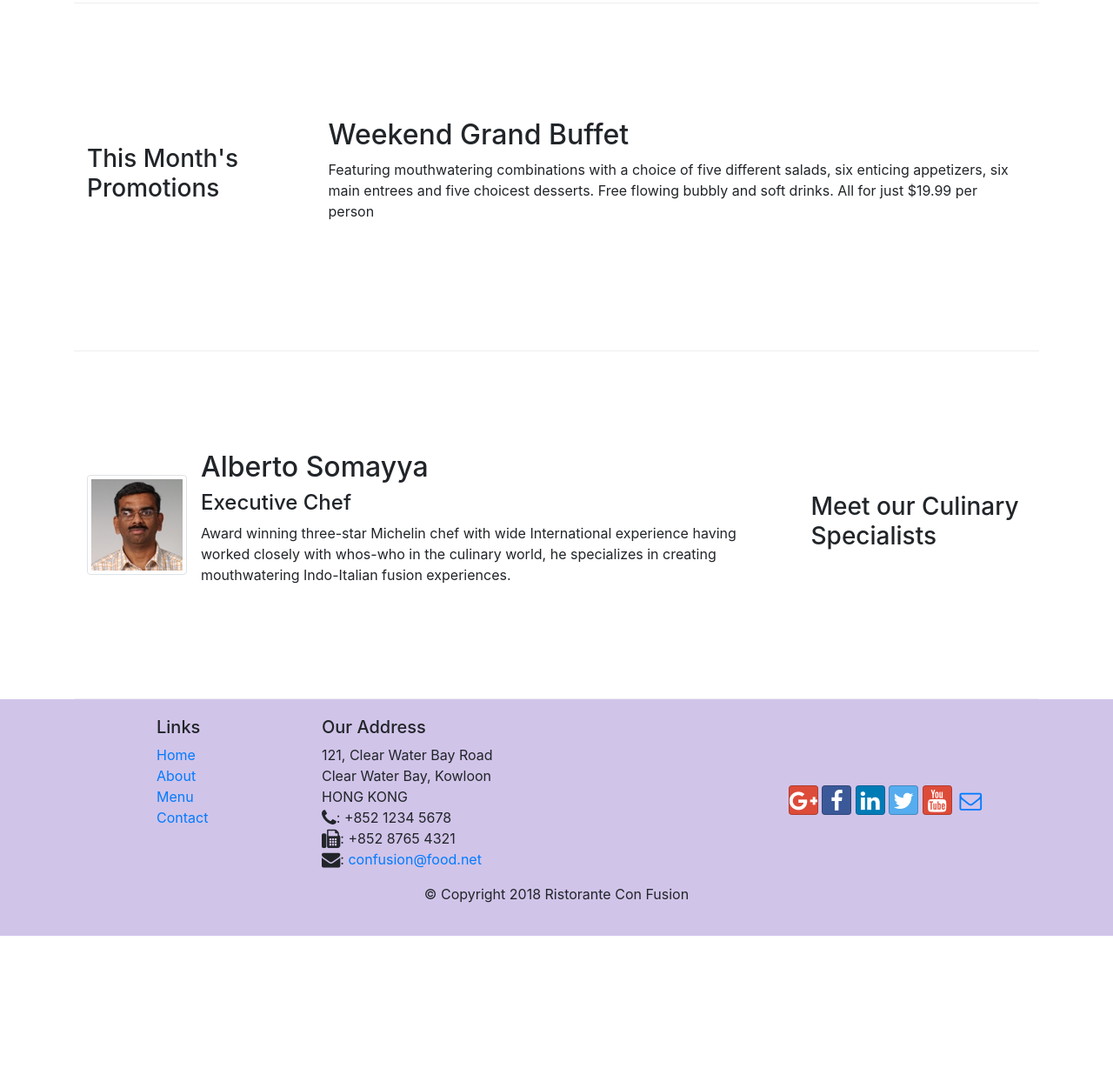
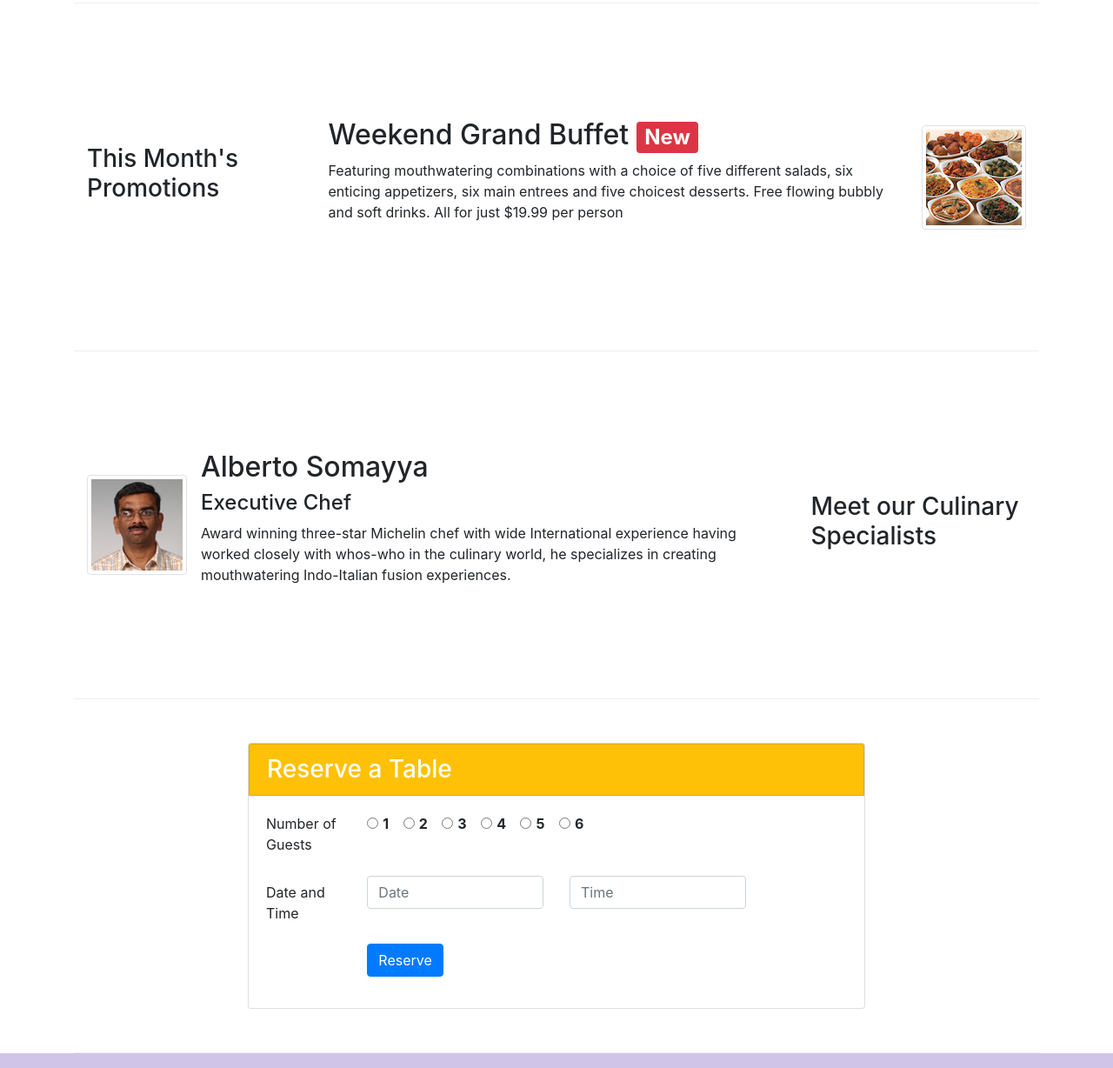
Before and after one commit to StreamMao/Bootstrap_confusion, a website: page index.html in a window 1280 px wide. Shown: the part 680-1908 px from the top of the page at 87% size. Before the commit the page ends 1756 px from the top, so only its background shows below. Drawn offline with nearby package versions, Linux system fonts and the light colour scheme.

Commit message:
Assignmen2

```diff
--- a/index.html
+++ b/index.html
@@ -18,6 +18,7 @@
 </head>
 
 <body>
+    <!-- navigation bar -->
     <nav class="navbar navbar-dark navbar-expand-sm fixed-top">
         <div class="container">
             <button class="navbar-toggler" type="button" data-toggle="collapse" data-target="#Navbar">
@@ -35,6 +36,7 @@
         </div>
     </nav>
 
+    <!-- Header -->
     <header class="jumbotron">
         <div class="container">
             <div class="row row-header">
@@ -42,13 +44,19 @@
                     <h1>Ristorante con Fusion</h1>
                     <p>We take inspiration from the World's best cuisines, and create a unique fusion experience. Our lipsmacking creations will tickle your culinary senses!</p>
                 </div>
-                <div class="col-12 col-sm align-self-center">
+                <div class="col-12 col-sm-3 align-self-center">
                     <img src="img/logo.png" class="img-fluid">
+                </div>
+                <div class="col-12 col-sm-3 align-self-center">
+                    <a href="#reserve" class="btn btn-warning btn-sm btn-block">
+                        <strong>Reserve Table</strong>
+                    </a>
                 </div>
             </div>
         </div>
     </header>
 
+    <!-- content -->
     <div class="container">
         <div class="row row-content align-items-center">
             <div class="col-12 col-sm-4 order-sm-last col-md-3">
@@ -71,8 +79,15 @@
                 <h3>This Month's Promotions</h3>
             </div>
             <div class="col col-sm col-md">
-                <h2>Weekend Grand Buffet</h2>
-                <p>Featuring mouthwatering combinations with a choice of five different salads, six enticing appetizers, six main entrees and five choicest desserts. Free flowing bubbly and soft drinks. All for just $19.99 per person </p>
+                <div class="media">
+                    <div class="media-body">
+                        <h2 class="mt-0">Weekend Grand Buffet <span class="badge badge-danger">New</span></h2>
+                        <p class="d-none d-sm-block">Featuring mouthwatering combinations with a choice of five different salads, six enticing appetizers, six main entrees and five choicest desserts. Free flowing bubbly and soft drinks. All for just $19.99 per person </p>
+                    </div>
+                    <img class="d-flex ml-3 img-thumbnail align-self-center"
+                        src="img/buffet.png" alt="buffet">
+                </div>
+
             </div>
         </div>
 
@@ -87,7 +102,7 @@
                     <div class="media-body">
                         <h2 class="mt-0">Alberto Somayya</h2>
                         <h4>Executive Chef</h4>
-                        <p>Award winning three-star Michelin chef with wide International experience having worked closely with whos-who in the culinary world, he specializes in creating mouthwatering Indo-Italian fusion experiences. </p>
+                        <p class="d-none d-sm-block">Award winning three-star Michelin chef with wide International experience having worked closely with whos-who in the culinary world, he specializes in creating mouthwatering Indo-Italian fusion experiences. </p>
                     </div>
                 </div>
 
@@ -95,6 +110,68 @@
         </div>
     </div>
 
+<!-- card reserve a table -->
+    <div class="container" id="reserve">
+        <div class="row row-content justify-content-center">
+            <div class="col-sm-8">
+                <div class="card">
+                    <h3 class="card card-header bg-warning text-white">Reserve a Table</h3>
+                    <div class="card-body">
+                        <form>
+                            <div class="form-group row">
+                                <label for="numberofguests" class="col-sm-2">Number of Guests</label>
+                                <div class="col-sm-10" id="numberofguests">
+                                    <div class="form-check form-check-inline">
+                                        <input class="form-check-input" type="radio" name="numberofguests" id="1" value="1">
+                                        <label class="form-check-label" for="1"><strong>1</strong></label>
+                                    </div>
+                                    <div class="form-check form-check-inline">
+                                        <input class="form-check-input" type="radio" name="numberofguests" id="2" value="2">
+                                        <label class="form-check-label" for="2"><strong>2</strong></label>
+                                    </div>
+                                    <div class="form-check form-check-inline">
+                                        <input class="form-check-input" type="radio" name="numberofguests" id="3" value="3">
+                                        <label class="form-check-label" for="3"><strong>3</strong> </label>
+                                    </div>
+                                    <div class="form-check form-check-inline">
+                                        <input class="form-check-input" type="radio" name="numberofguests" id="4" value="4">
+                                        <label class="form-check-label" for="4"><strong>4</strong> </label>
+                                    </div>
+                                    <div class="form-check form-check-inline">
+                                        <input class="form-check-input" type="radio" name="numberofguests" id="5" value="5">
+                                        <label class="form-check-label" for="5"><strong>5</strong> </label>
+                                    </div>
+                                    <div class="form-check form-check-inline">
+                                        <input class="form-check-input" type="radio" name="numberofguests" id="6" value="6">
+                                        <label class="form-check-label" for="6"><strong>6</strong> </label>
+                                    </div>
+                                </div>
+                            </div>
+                            <div class="form-group row">
+                                <label for="date" class="col-sm-2 col-form-label">Date and Time</label>
+                                <div class="col-sm-4">
+                                    <input type="text" class="form-control" id="date" name="date" placeholder="Date">
+                                </div>
+                                <div class="col-sm-4">
+                                    <input type="text" class="form-control" id="time" name="time" placeholder="Time">
+                                </div>
+                            </div>
+                            <div class="form-group row">
+                                <div class="offset-md-2 col-md-10">
+                                    <button type="submit" class="btn btn-primary">
+                                        Reserve
+                                    </button>
+                                </div>
+                            </div>
+                        </form>
+                    </div>
+                </div>
+            </div>
+        </div>
+    </div>
+
+
+<!-- footer -->
     <footer class="footer">
         <div class="container">
             <div class="row">
```
